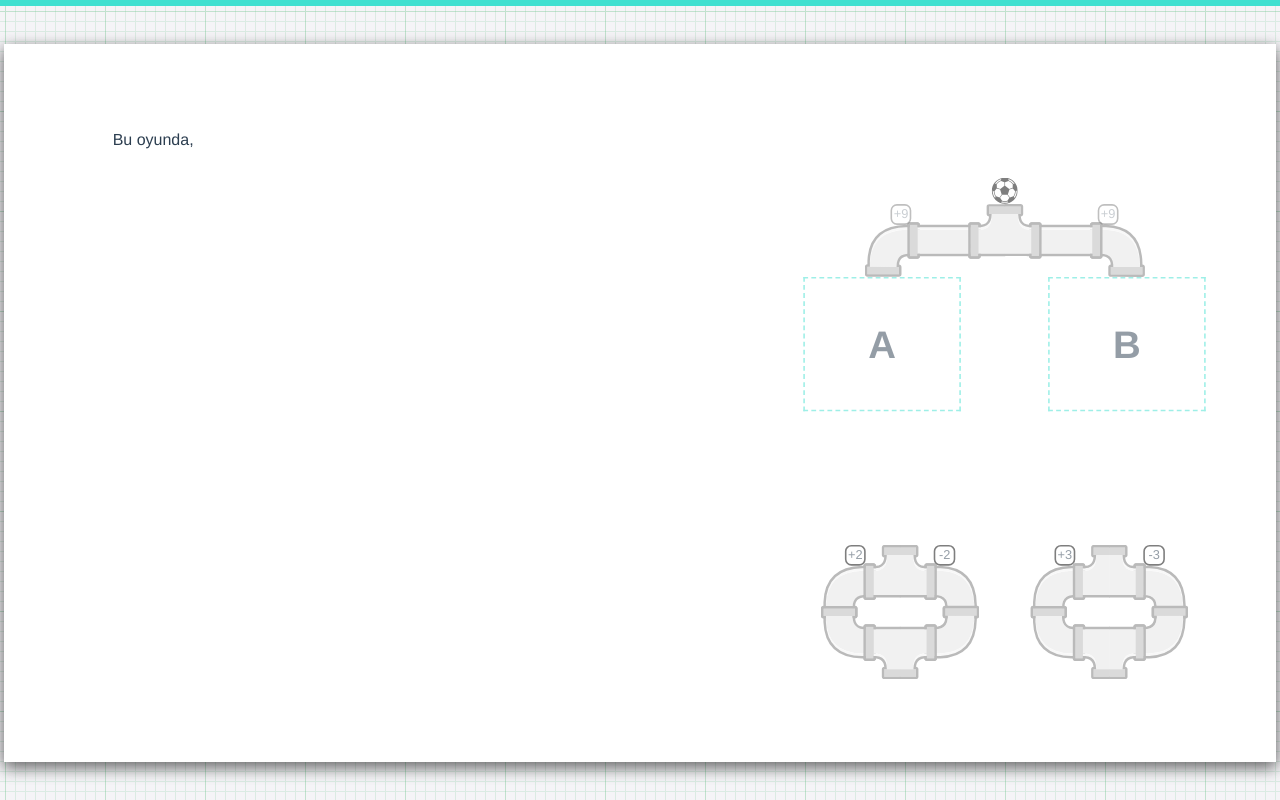
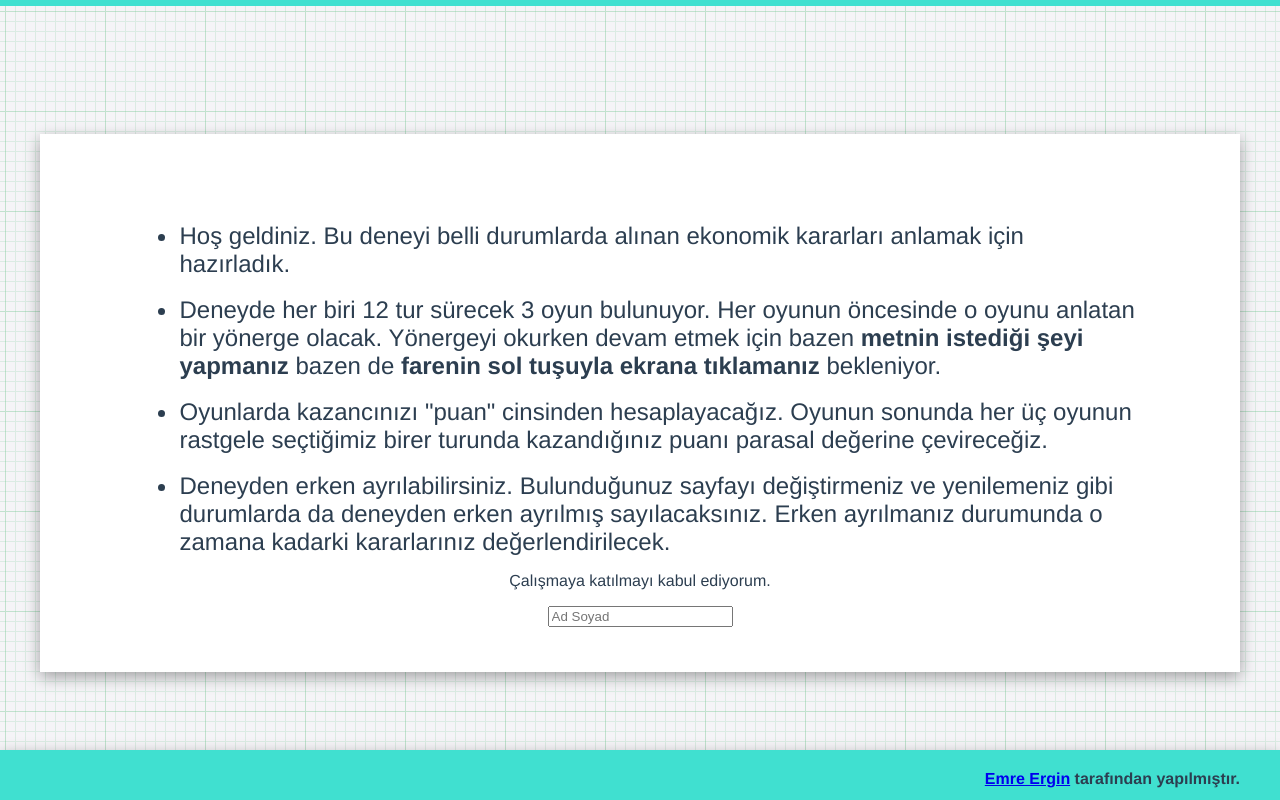
Before and after one commit to emrergin/prudence-labversion, a Vue app: page / in a window 1280 px wide. Built offline with nearby package versions, Linux system fonts and the light colour scheme; what vue-uuid would draw is missing.

Commit message:
test version activated

```diff
--- a/src/App.vue
+++ b/src/App.vue
@@ -85,7 +85,7 @@ export default {
   },
   data() {
     return {
-      currentPhase: `temTut`,
+      currentPhase: `intro`,
       store,
       endOfExperiment: false,
       treatments: null,
```
Also changed, not shown: src/components/PrudenceTutorialv2.vue (added).
